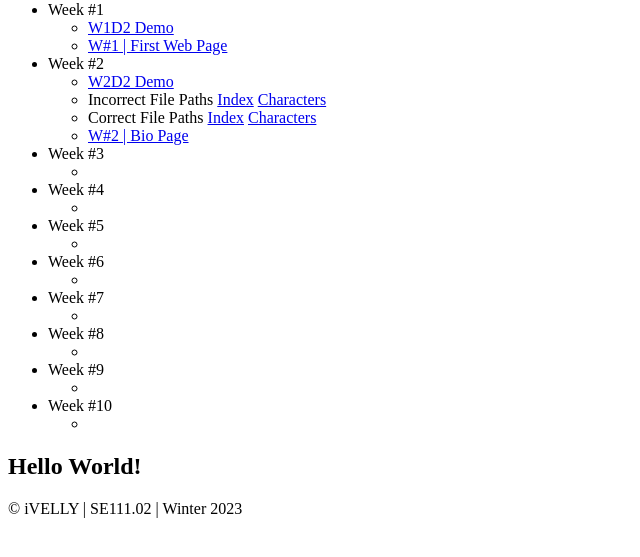
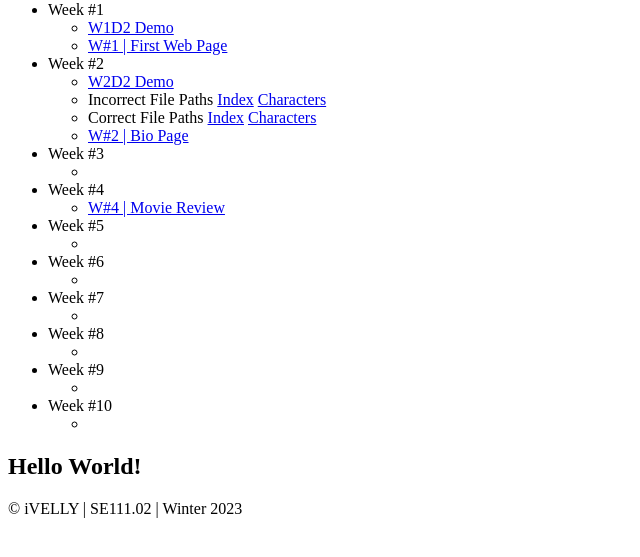
Before and after one commit to iVelly/se111_202320, a plain HTML site: page index.html in a window 1280 px wide. Shown: the part 79-636 px from the top of the page, without its empty margins (0-640 px from the left). Drawn offline with Linux system fonts and the light colour scheme.

Commit message:
02/18/2022 Part 2

```diff
--- a/index.html
+++ b/index.html
@@ -61,7 +61,7 @@
                 <li>Week #4
                     <ul>
                         <li>
-
+                            <a href="w4_movie_review\Scott_Pilgrim_home.html">W#4 | Movie Review</a>
                         </li>
                     </ul>
                 </li><!--/ end of Week #4-->
```
